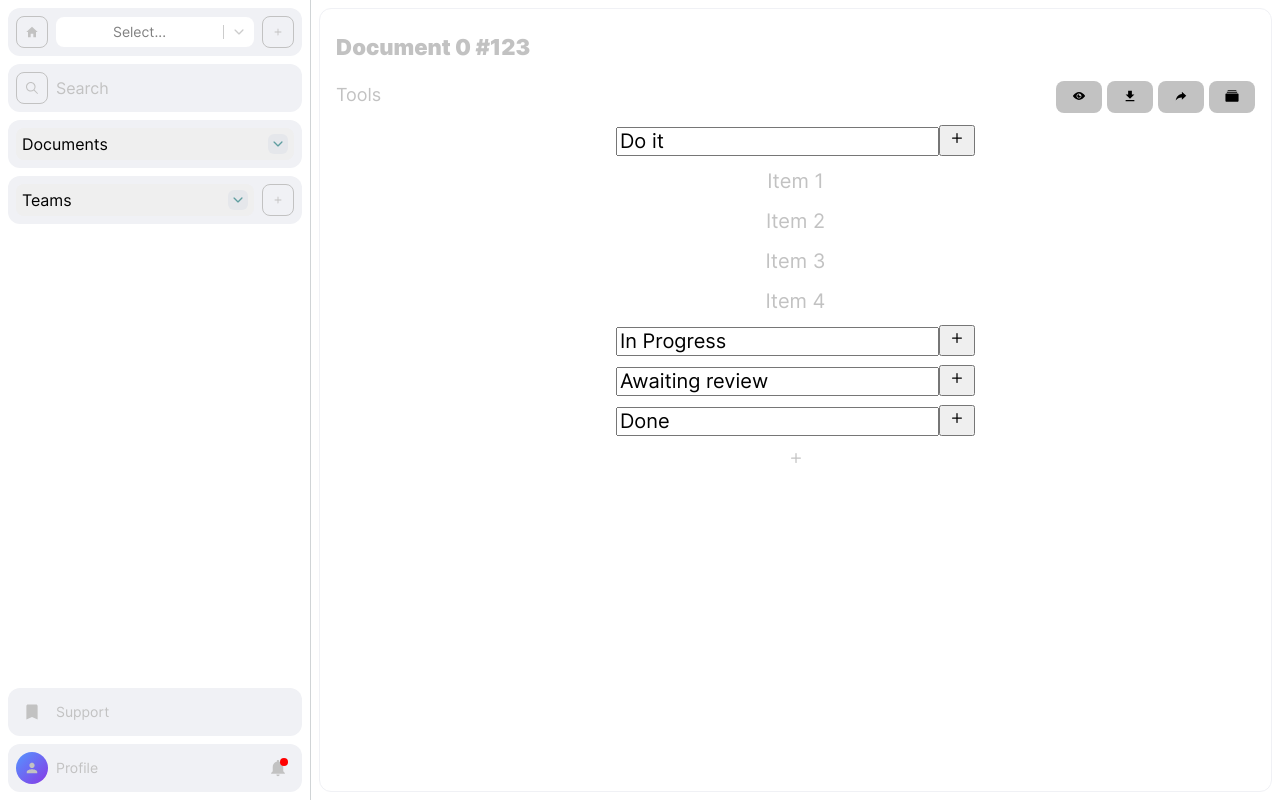
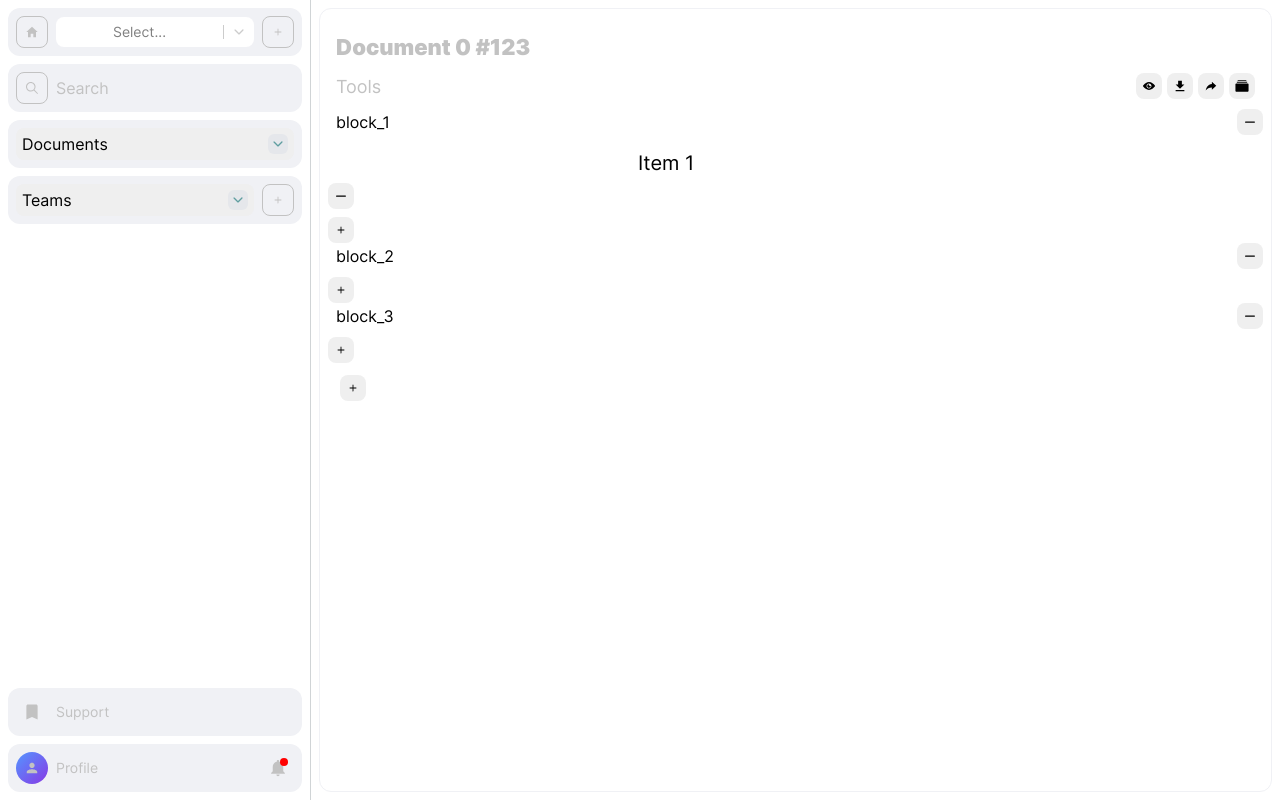
Before and after one commit to entools/tools.interface, a React (Vite) app: page /projects/123/documents/0 in a window 1280 px wide. Built offline with nearby package versions, Linux system fonts and the light colour scheme.

Commit message:
fix: document-page

```diff
--- /dev/null
+++ b/src/pages/document-page/components/block/block.tsx
@@ -0,0 +1,99 @@
+/* eslint-disable no-param-reassign */
+/* eslint-disable no-shadow */
+/* eslint-disable @typescript-eslint/no-explicit-any */
+import { useRef } from 'react';
+import { useDrag, useDrop } from 'react-dnd';
+import classNames from 'classnames';
+
+import Column from '../column/column.tsx';
+import MovableItem from '../movable-item/movable-item.tsx';
+
+export default function Block({
+  index, item, setBlocks, addItem, blocks, items, setItems,
+}: any) {
+  const block = useRef(null);
+  const moveBlockHandler = (dragIndex: any, hoverIndex: any) => {
+    const dragItem = blocks[dragIndex];
+
+    if (dragItem) {
+      setBlocks((prevState: any) => {
+        const coppiedStateArray = [...prevState];
+        const prevItem = coppiedStateArray.splice(hoverIndex, 1, dragItem);
+        coppiedStateArray.splice(dragIndex, 1, prevItem[0]);
+
+        return coppiedStateArray;
+      });
+    }
+  };
+
+  const [, drop] = useDrop({
+    accept: 'blocks',
+    hover(item: any, monitor: any) {
+      if (!block.current) {
+        return;
+      }
+      const dragIndex = item.index;
+      const hoverIndex = index;
+
+      if (dragIndex === hoverIndex) {
+        return;
+      }
+      // @ts-ignore
+      const hoverBoundingRect = block.current?.getBoundingClientRect();
+      const hoverMiddleY = (hoverBoundingRect.bottom - hoverBoundingRect.top) / 2;
+      const clientOffset = monitor.getClientOffset();
+      const hoverClientY = clientOffset.y - hoverBoundingRect.top;
+
+      if (dragIndex < hoverIndex && hoverClientY < hoverMiddleY) {
+        return;
+      }
+
+      if (dragIndex > hoverIndex && hoverClientY > hoverMiddleY) {
+        return;
+      }
+
+      moveBlockHandler(dragIndex, hoverIndex);
+      item.index = hoverIndex;
+    },
+  });
+
+  const [, drag] = useDrag({
+    type: 'blocks',
+    item: { index },
+  });
+
+  const returnItemsForColumn = (columnName: any) => items
+    .filter((itm: any) => itm.column === columnName)
+    .map((itm: any, idx: number) => (
+      <MovableItem
+        key={itm.id}
+        name={itm.name}
+        currentColumnName={itm.column}
+        setItems={setItems}
+        index={idx}
+        items={items}
+        id={itm.id}
+      />
+    ));
+
+  drag(drop(block));
+  return (
+    <div ref={block}>
+      <Column
+        index={index}
+        title={item}
+        name={item}
+        currentBlockName={item}
+        setBlocks={setBlocks}
+        className={classNames(
+          'column',
+          { 'do-it-column': item === 'block_1' },
+          { 'in-progress-column': item !== 'block_2' },
+        )}
+        addItem={addItem}
+      >
+        {returnItemsForColumn(item)}
+      </Column>
+    </div>
+  );
+}
--- /dev/null
+++ b/src/pages/document-page/components/column/column.module.css
@@ -0,0 +1,42 @@
+.header {
+  display: flex;
+  flex-direction: row;
+  justify-content: space-between;
+  align-items: center;
+  width: 100%;
+  margin-bottom: 8px;
+  padding: 0;
+}
+
+.title {
+  height: 26px;
+  border-radius: 6px;
+  min-width: 300px;
+  border: 0;
+  padding: 0 8px;
+  font-size: 16px;
+}
+
+.add {
+  display: flex;
+  justify-content: center;
+  align-items: center;
+  margin: 8px 0;
+  margin-bottom: 0;
+  height: 26px;
+  width: 26px;
+  border: 0;
+  border-radius: 8px;
+}
+
+.remove {
+  display: flex;
+  justify-content: center;
+  align-items: center;
+  height: 26px;
+  width: 26px;
+  border: 0;
+  border-radius: 8px;
+  padding: 0;
+  margin: 0;
+}
--- a/src/pages/document-page/components/column/column.tsx
+++ b/src/pages/document-page/components/column/column.tsx
@@ -1,14 +1,16 @@
 /* eslint-disable consistent-return */
 /* eslint-disable @typescript-eslint/no-explicit-any */
 import { useDrop } from 'react-dnd';
-import { IoIosAdd } from 'react-icons/io';
-import { COLUMN_NAMES } from '../index.ts';
+import { IoIosAdd, IoIosRemove } from 'react-icons/io';
+// import { COLUMN_NAMES } from '../index.ts';
+
+import style from './column.module.css';
 
 export default function Column({
   children, className, title, addItem,
 }: any) {
   const [{ isOver, canDrop }, drop] = useDrop({
-    accept: 'Our first type',
+    accept: 'items',
     drop: () => ({ name: title }),
     collect: (monitor) => ({
       isOver: monitor.isOver(),
@@ -16,18 +18,16 @@ export default function Column({
     }),
     // Override monitor.canDrop() function
     canDrop: (item) => {
-      const {
-        DO_IT, IN_PROGRESS, AWAITING_REVIEW, DONE,
-      } = COLUMN_NAMES;
+      // const { DO_IT, IN_PROGRESS } = COLUMN_NAMES;
       const { currentColumnName } = item as any;
+      // console.log(item);
+
       return (
-        currentColumnName === title
-        || (currentColumnName === DO_IT && title === IN_PROGRESS)
-        || (currentColumnName === IN_PROGRESS
-          && (title === DO_IT || title === AWAITING_REVIEW))
-        || (currentColumnName === AWAITING_REVIEW
-          && (title === IN_PROGRESS || title === DONE))
-        || (currentColumnName === DONE && title === AWAITING_REVIEW)
+        currentColumnName.split('_')[0] === 'block'
+        // currentColumnName === title
+        // || (currentColumnName === DO_IT && title === IN_PROGRESS)
+        // || (currentColumnName === IN_PROGRESS
+        // )
       );
     },
   });
@@ -50,12 +50,17 @@ export default function Column({
       className={className}
       style={{ backgroundColor: getBackgroundColor() }}
     >
-      <input value={title} onChange={(e) => console.log(e)} />
-      <button type="button" onClick={addItem}>
+      <div className={style.header}>
+        <input className={style.title} value={title} onChange={(e) => console.log(e)} />
+        <button className={style.remove} type="button">
+          <IoIosRemove />
+        </button>
+      </div>
+
+      {children}
+      <button className={style.add} type="button" onClick={addItem}>
         <IoIosAdd />
       </button>
-
-      {children}
     </div>
   );
 }
--- /dev/null
+++ b/src/pages/document-page/components/history/history.module.css
@@ -0,0 +1,20 @@
+.history {
+  border-radius: 12px;
+  background-color: var(--block-background);
+}
+
+.title {
+  font-size: 18px;
+  line-height: 28px;
+}
+
+.list {
+  list-style: none;
+  margin: 0;
+  padding: 0;
+}
+
+.item {
+  font-size: 16px;
+  line-height: 24px;
+}
--- /dev/null
+++ b/src/pages/document-page/components/history/history.tsx
@@ -0,0 +1,13 @@
+import style from './history.module.css';
+
+export default function History() {
+  return (
+    <div className={style.history}>
+      <h3 className={style.title}>History</h3>
+      <ul className={style.list}>
+        <li className={style.item}>item 1</li>
+        <li className={style.item}>item 2</li>
+      </ul>
+    </div>
+  );
+}
--- a/src/pages/document-page/components/index.ts
+++ /dev/null
@@ -1,7 +0,0 @@
-/* eslint-disable import/prefer-default-export */
-export const COLUMN_NAMES = {
-  DO_IT: 'Do it',
-  IN_PROGRESS: 'In Progress',
-  AWAITING_REVIEW: 'Awaiting review',
-  DONE: 'Done',
-};
--- /dev/null
+++ b/src/pages/document-page/components/movable-item/movable-item.module.css
@@ -0,0 +1,19 @@
+.name {
+  height: 26px;
+  border-radius: 4px;
+  min-width: 300px;
+  border: 0;
+  padding: 0 8px;
+}
+
+.remove {
+  display: flex;
+  justify-content: center;
+  align-items: center;
+  height: 26px;
+  width: 26px;
+  border: 0;
+  border-radius: 8px;
+  padding: 0;
+  margin: 0;
+}
--- a/src/pages/document-page/components/movable-item/movable-item.tsx
+++ b/src/pages/document-page/components/movable-item/movable-item.tsx
@@ -1,16 +1,21 @@
+/* eslint-disable no-nested-ternary */
+/* eslint-disable max-len */
 /* eslint-disable no-shadow */
 /* eslint-disable no-param-reassign */
 /* eslint-disable @typescript-eslint/no-explicit-any */
 import { useRef } from 'react';
 import { useDrag, useDrop } from 'react-dnd';
-import { COLUMN_NAMES } from '../index.ts';
+import { IoIosRemove } from 'react-icons/io';
+
+import style from './movable-item.module.css';
 
 export default function MovableItem({
   name,
   index,
   currentColumnName,
-  moveCardHandler,
+  items,
   setItems,
+  id,
 }: any) {
   const changeItemColumn = (currentItem: any, columnName: any) => {
     setItems((prevState: any) => prevState.map((e: any) => ({
@@ -19,14 +24,31 @@ export default function MovableItem({
     })));
   };
 
+  const moveCardHandler = (dragIndex: any, hoverIndex: any, item: any) => {
+    // const dragItem = items[dragIndex];
+    const dragItem = items.find((x: any) => x.id === item.id);
+    dragIndex = items.findIndex((x: any) => x.id === item.id);
+
+    if (dragItem) {
+      setItems((prevState: any) => {
+        const coppiedStateArray = [...prevState];
+        const prevItem = coppiedStateArray.splice(hoverIndex, 1, dragItem);
+        coppiedStateArray.splice(dragIndex, 1, prevItem[0]);
+
+        return coppiedStateArray;
+      });
+    }
+  };
+  const removeItem = (id: number) => setItems(items.filter((x: any) => x.id !== id));
+
   const ref = useRef(null);
   const [, drop] = useDrop({
-    accept: 'Our first type',
+    accept: 'items',
     hover(item: any, monitor: any) {
       if (!ref.current) {
         return;
       }
-      // @ts-ignore
+
       const dragIndex = item.index;
       const hoverIndex = index;
 
@@ -47,39 +69,24 @@ export default function MovableItem({
         return;
       }
 
-      moveCardHandler(dragIndex, hoverIndex);
+      moveCardHandler(dragIndex, hoverIndex, item);
       item.index = hoverIndex;
     },
   });
 
   const [{ isDragging }, drag] = useDrag({
-    type: 'Our first type',
+    type: 'items',
     item: {
-      index, name, currentColumnName, // type: 'Our first type',
+      index, name, currentColumnName, id, // type: 'Our first type',
     },
     end: (item, monitor) => {
       const dropResult = monitor.getDropResult();
 
       if (dropResult) {
         const { name } = dropResult as any;
-        const {
-          DO_IT, IN_PROGRESS, AWAITING_REVIEW, DONE,
-        } = COLUMN_NAMES;
-        switch (name) {
-          case IN_PROGRESS:
-            changeItemColumn(item, IN_PROGRESS);
-            break;
-          case AWAITING_REVIEW:
-            changeItemColumn(item, AWAITING_REVIEW);
-            break;
-          case DONE:
-            changeItemColumn(item, DONE);
-            break;
-          case DO_IT:
-            changeItemColumn(item, DO_IT);
-            break;
-          default:
-            break;
+
+        if (name && name.split('_')[0] === 'block') {
+          changeItemColumn(item, name);
         }
       }
     },
@@ -94,7 +101,10 @@ export default function MovableItem({
 
   return (
     <div ref={ref} className="movable-item" style={{ opacity }}>
-      {name}
+      <input className={style.name} value={name} onChange={(e) => console.log(e)} />
+      <button className={style.remove} type="button" onClick={() => removeItem(id)}>
+        <IoIosRemove />
+      </button>
     </div>
   );
 }
--- a/src/pages/document-page/document-page.module.css
+++ b/src/pages/document-page/document-page.module.css
@@ -7,8 +7,7 @@
   padding: 0;
   padding-left: 8px;
   padding-right: 8px;
-  margin: 8px;
-  margin-bottom: 0;
+  margin: 0 8px;
   border-radius: 8px;
 }
 
@@ -35,12 +34,6 @@
   background-color: var(--block-background);
 }
 
-.history {
-  /* margin-left: 8px; */
-  border-radius: 12px;
-  background-color: var(--block-background);
-}
-
 .block {
   display: flex;
   flex-direction: column;
@@ -51,31 +44,39 @@
 }
 
 .items {
-  /* border: 1px solid blue; */
 
 }
 
-.title {
-  font-size: 18px;
-  line-height: 28px;
-}
-
-.list {
-  list-style: none;
-  margin: 0;
-  padding: 0;
-}
-
-.item {
-  font-size: 16px;
-  line-height: 24px;
+.btools {
+  display: flex;
+  justify-content: flex-end;
 }
 
 .button {
-  margin-right: 5px;
-  padding: 8px;
+  display: flex;
+  justify-content: center;
+  align-items: center;
+  height: 26px;
+  width: 26px;
+  border-radius: 8px;
+  border: 0;
+  padding: 0;
+  font-size: 14px;
+  margin-left: 5px;
 }
 
 .add {
-  width: fit-content;
+  display: flex;
+  justify-content: center;
+  align-items: center;
+  margin-bottom: 0;
+  height: 26px;
+  width: 26px;
+  border: 0;
+  border-radius: 8px;
 }
+
+.buttons {
+  display: flex;
+  padding: 12px;
+}
--- a/src/pages/document-page/document-page.tsx
+++ b/src/pages/document-page/document-page.tsx
@@ -1,103 +1,79 @@
+/* eslint-disable react/jsx-key */
 /* eslint-disable no-param-reassign */
-/* eslint-disable consistent-return */
-/* eslint-disable no-shadow */
 /* eslint-disable @typescript-eslint/no-explicit-any */
 import { useState } from 'react';
 import { useParams } from 'react-router-dom';
 import { DndProvider } from 'react-dnd';
+
+import { v4 as uuidv4 } from 'uuid';
 import { HTML5Backend } from 'react-dnd-html5-backend';
 import classNames from 'classnames';
 import {
   IoIosAlbums, IoIosAdd, IoMdShareAlt, IoMdDownload, IoIosEye,
 } from 'react-icons/io';
 
-import Column from './components/column/column.tsx';
-import MovableItem from './components/movable-item/movable-item.tsx';
-
-import { COLUMN_NAMES } from './components/index.ts';
+import Block from './components/block/block.tsx';
+import History from './components/history/history.tsx';
 
 import style from './document-page.module.css';
 import '.app.css';
 
-const tasks = [
-  { id: 1, name: 'Item 1', column: 'Do it' },
-  { id: 2, name: 'Item 2', column: 'Do it' },
-  { id: 3, name: 'Item 3', column: 'Do it' },
-  { id: 4, name: 'Item 4', column: 'Do it' },
-];
+const tasks = [{ id: 1, name: 'Item 1', column: 'block_1' }];
+const initBlocks = ['block_1', 'block_2', 'block_3'];
 
 export default function DocumentPage() {
   const { projectId, documentId } = useParams();
   const [history, setHistory] = useState(false);
   const [items, setItems] = useState(tasks);
+  const [blocks, setBlocks] = useState(initBlocks);
 
   const addItem = () => {
-    setItems([...items, { id: items.length + 1, name: `Item ${items.length + 1}`, column: 'Do it' }]);
+    setItems([...items, { id: items.length + 1, name: `Item ${items.length + 1}`, column: 'block_1' }]);
   };
 
-  const moveCardHandler = (dragIndex: any, hoverIndex: any) => {
-    const dragItem = items[dragIndex];
-
-    if (dragItem) {
-      setItems((prevState) => {
-        const coppiedStateArray = [...prevState];
-        // remove item by "hoverIndex" and put "dragItem" instead
-        const prevItem = coppiedStateArray.splice(hoverIndex, 1, dragItem);
-        // remove item by "dragIndex" and put "prevItem" instead
-        coppiedStateArray.splice(dragIndex, 1, prevItem[0]);
-
-        return coppiedStateArray;
-      });
-    }
-  };
-
-  const returnItemsForColumn = (columnName: any) => items
-    .filter((item) => item.column === columnName)
-    .map((item, index) => (
-      <MovableItem
-        key={item.id}
-        name={item.name}
-        currentColumnName={item.column}
-        setItems={setItems}
-        index={index}
-        moveCardHandler={moveCardHandler}
-      />
-    ));
-
-  const {
-    DO_IT, IN_PROGRESS, AWAITING_REVIEW, DONE,
-  } = COLUMN_NAMES;
+  const returnBlocksForColumn = () => blocks.map((item, index) => (
+    <Block
+      key={uuidv4()}
+      item={item}
+      index={index}
+      setBlocks={setBlocks}
+      addItem={addItem}
+      blocks={blocks}
+      items={items}
+      setItems={setItems}
+    />
+  ));
 
   return (
     <div className="layout">
       <h2 className="title">{`Document ${documentId} #${projectId}`}</h2>
       <div className={style.tools}>
         Tools
-        <div>
+        <div className={style.btools}>
           <button
             type="button"
-            className={classNames('button', style.button)}
+            className={style.button}
             title="Подписаться"
           >
             <IoIosEye />
           </button>
           <button
             type="button"
-            className={classNames('button', style.button)}
+            className={style.button}
             title="Скачать"
           >
             <IoMdDownload />
           </button>
           <button
             type="button"
-            className={classNames('button', style.button)}
+            className={style.button}
             title="Share"
           >
             <IoMdShareAlt />
           </button>
           <button
             type="button"
-            className="button"
+            className={style.button}
             onClick={() => setHistory(!history)}
             title={history ? 'On' : 'Off'}
           >
@@ -108,37 +84,15 @@ export default function DocumentPage() {
       <div className={classNames(style.form, { [style.two]: history })}>
         <div className="container">
           <DndProvider backend={HTML5Backend}>
-            <Column
-              title={DO_IT}
-              className="column do-it-column"
-              addItem={addItem}
-            >
-              {returnItemsForColumn(DO_IT)}
-            </Column>
-            <Column title={IN_PROGRESS} className="column in-progress-column">
-              {returnItemsForColumn(IN_PROGRESS)}
-            </Column>
-            <Column
-              title={AWAITING_REVIEW}
-              className="column awaiting-review-column"
-            >
-              {returnItemsForColumn(AWAITING_REVIEW)}
-            </Column>
-            <Column title={DONE} className="column done-column">
-              {returnItemsForColumn(DONE)}
-            </Column>
-            <IoIosAdd />
+            {returnBlocksForColumn()}
+            <div className={style.buttons}>
+              <button className={style.add} type="button">
+                <IoIosAdd />
+              </button>
+            </div>
           </DndProvider>
         </div>
-        {history && (
-        <div className={style.history}>
-          <h3 className={style.title}>History</h3>
-          <ul className={style.list}>
-            <li className={style.item}>item 1</li>
-            <li className={style.item}>item 2</li>
-          </ul>
-        </div>
-        )}
+        {history && (<History />)}
       </div>
     </div>
   );
```
Also changed, not shown: src/pages/document-page/.app.css.
